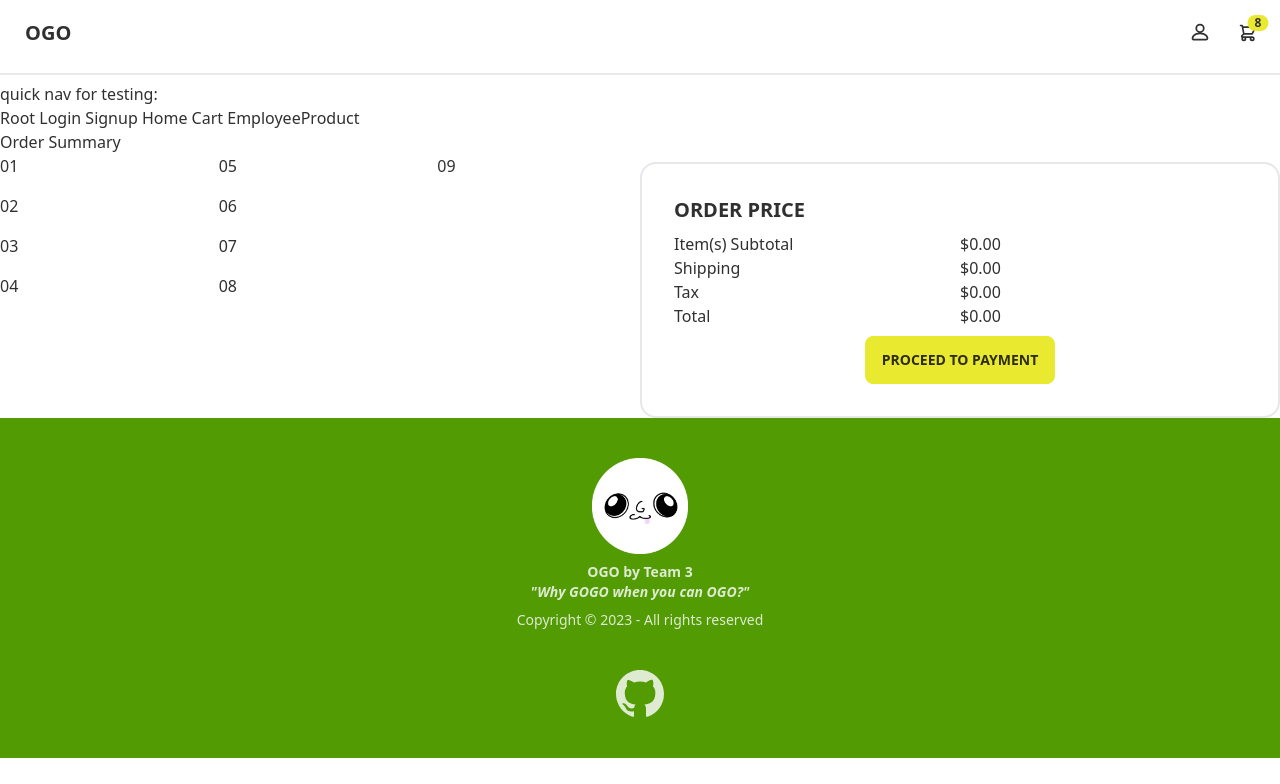
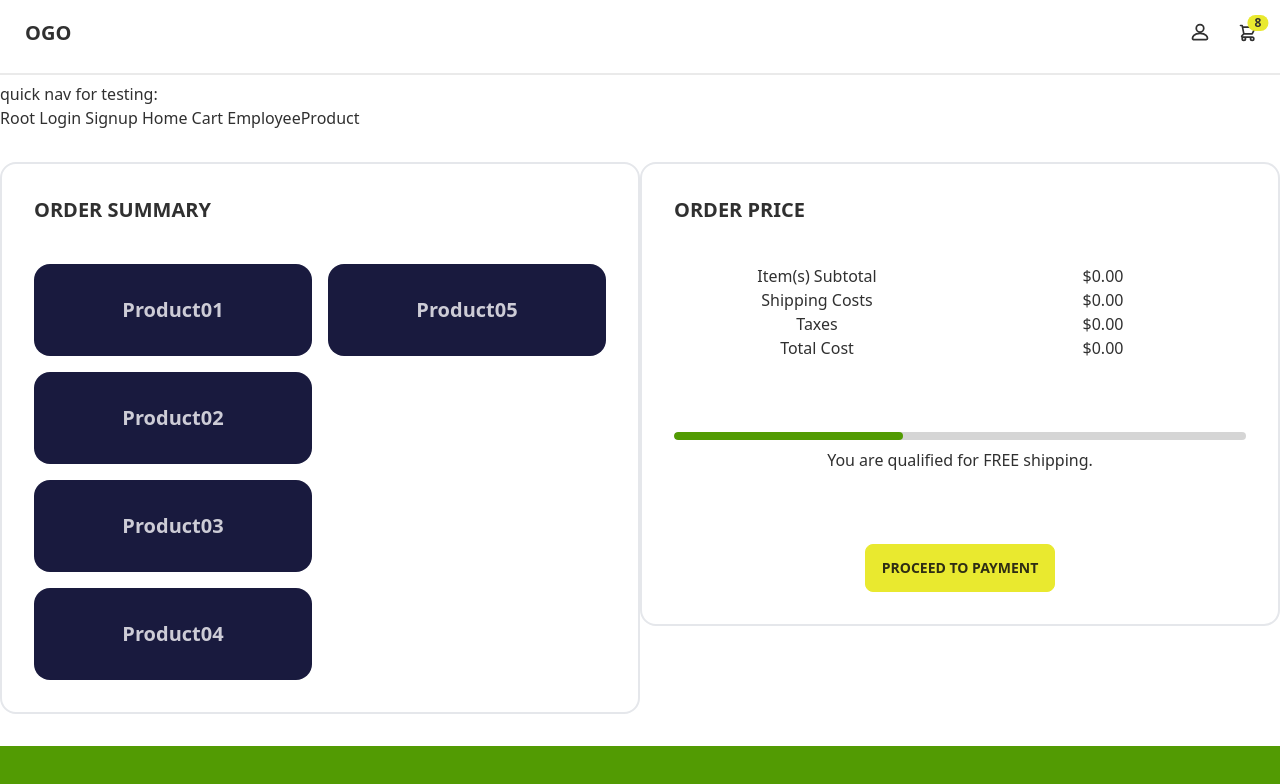
Before and after one commit to townsag/cs160_team3, a Svelte app in the folder ogo/: page /cart in a window 1280 px wide. Shown: the top 784 px of the page. Built offline with nearby package versions, Linux system fonts and the light colour scheme.

Commit message:
changed layout

```diff
--- a/ogo/src/routes/ShoppingCart.svelte
+++ b/ogo/src/routes/ShoppingCart.svelte
@@ -5,39 +5,61 @@
 <html lang="en" data-theme="lemonade">
     <div class="flex flex-row">
         <div class="basis-1/2">
-            <h1>Order Summary</h1>
-            <div class="grid grid-rows-4 grid-flow-col gap-4">
-                <div>01</div>
-                <div>02</div>
-                <div>03</div>
-                <div>04</div>
-                <div>05</div>
-                <div>06</div>
-                <div>07</div>
-                <div>08</div>
-                <div>09</div>
+            <div class="card bg-base-100 border-2 border-black-500 mt-8 mb-8">
+                <div class="card-body">
+                    <h1 class="card-title mb-8">ORDER SUMMARY</h1>
+                    <div class="grid grid-rows-4 grid-flow-col gap-4">
+                        <div class="card bg-neutral text-neutral-content">
+                            <div class="card-body items-center text-center">
+                                <h2 class="card-title">Product01</h2>
+                            </div>
+                        </div>
+                        <div class="card bg-neutral text-neutral-content">
+                            <div class="card-body items-center text-center">
+                                <h2 class="card-title">Product02</h2>
+                            </div>
+                        </div>
+                        <div class="card bg-neutral text-neutral-content">
+                            <div class="card-body items-center text-center">
+                                <h2 class="card-title">Product03</h2>
+                            </div>
+                        </div>
+                        <div class="card bg-neutral text-neutral-content">
+                            <div class="card-body items-center text-center">
+                                <h2 class="card-title">Product04</h2>
+                            </div>
+                        </div>
+                        <div class="card bg-neutral text-neutral-content">
+                            <div class="card-body items-center text-center">
+                                <h2 class="card-title">Product05</h2>
+                            </div>
+                        </div>
+                    </div>
+                </div>
             </div>
         </div>
         <div class="basis-1/2">
-            <div class="card bg-base-100 border-2 border-black-500 mt-8">
+            <div class="card bg-base-100 border-2 border-black-500 mt-8 mb-8">
                 <div class="card-body">
-                    <h1 class="card-title">ORDER PRICE</h1>
+                    <h1 class="card-title mb-8">ORDER PRICE</h1>
                     <div class="flex flex-row">
                         <div class="basis-1/2">
-                            <p>Item(s) Subtotal</p>
-                            <p>Shipping</p>
-                            <p>Tax</p>
-                            <p>Total</p>
+                            <p class="text-center">Item(s) Subtotal</p>
+                            <p class="text-center">Shipping Costs</p>
+                            <p class="text-center">Taxes</p>
+                            <p class="text-center">Total Cost</p>
                         </div>
                         <div class="basis-1/2">
-                            <p>$0.00</p>
-                            <p>$0.00</p>
-                            <p>$0.00</p>
-                            <p>$0.00</p>
+                            <p class="text-center">$0.00</p>
+                            <p class="text-center">$0.00</p>
+                            <p class="text-center">$0.00</p>
+                            <p class="text-center">$0.00</p>
                         </div>
                     </div>
+                    <progress class="progress progress-primary mt-16" value="40" max="100"></progress>
+                    <p class="text-center">You are qualified for FREE shipping.</p>
                     <div class="flex justify-center">
-                        <button class="btn btn-secondary">Proceed to Payment</button>
+                        <button class="btn btn-secondary mt-16">Proceed to Payment</button>
                     </div>
                 </div>
             </div>
```
